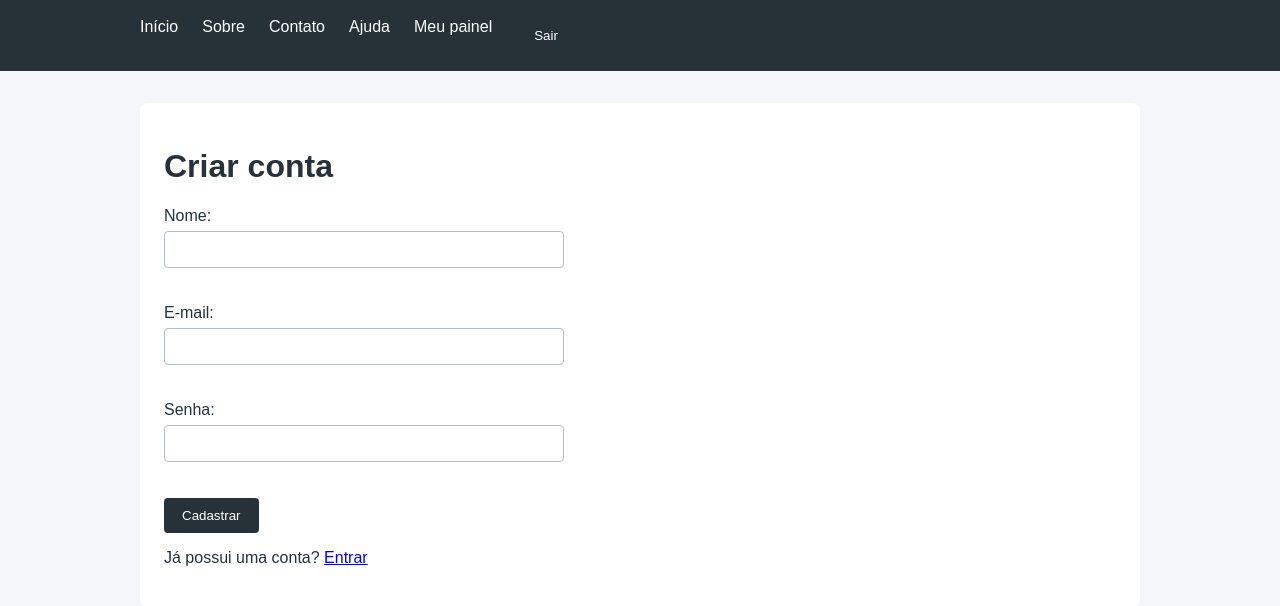
After one commit to alekus2/Conta-comigo, a Flask app: page /cadastro in a window 1280 px wide. The commit adds this page. Shown: the top 606 px of the page. Run offline with Flask 3, Linux system fonts and the light colour scheme; a user stored in the database is signed in; some libraries are stand-ins or nearby versions.

Commit message:
- autenticação, hash de senhas, criação do banco de dados e funções de estabelecer conexão com banco, alias de CRUD.

```diff
--- a/app.py
+++ b/app.py
@@ -1,9 +1,20 @@
 
-from flask import Flask, render_template, request, redirect, url_for, abort
+from flask import Flask, render_template, request, redirect, url_for, abort, session
+from flask_wtf.csrf import CSRFProtect
+from werkzeug.security import generate_password_hash, check_password_hash
 from pathlib import Path
+from functools import wraps
 import sqlite3
+import os
 
 app = Flask(__name__)
+
+app.config["SECRET_KEY"] = os.environ.get(
+    "FLASK_SECRET_KEY",
+    "chave-temporaria-apenas-para-estudo"
+)
+
+CSRFProtect(app)
 
 DB_PATH = Path(__file__).resolve().parent / "contatos.db"
 
@@ -11,7 +22,34 @@ DB_PATH = Path(__file__).resolve().parent / "contatos.db"
 def conectar_banco():
     conexao = sqlite3.connect(DB_PATH)
     conexao.row_factory = sqlite3.Row
+    conexao.execute("PRAGMA foreign_keys = ON")
     return conexao
+
+
+def validar_contato(nome, email):
+    if not nome or not email:
+        return "Preencha seu nome e seu e-mail."
+
+    if len(nome) > 100:
+        return "O nome deve ter no máximo 100 caracteres."
+
+    if len(email) > 254:
+        return "O e-mail é muito longo."
+
+    if email.count("@") != 1:
+        return "Digite um e-mail válido."
+
+    parte_local, dominio = email.rsplit("@", 1)
+
+    if (
+        not parte_local
+        or "." not in dominio
+        or dominio.startswith(".")
+        or dominio.endswith(".")
+    ):
+        return "Digite um e-mail válido."
+
+    return ""
 
 
 def criar_tabela():
@@ -22,12 +60,38 @@ def criar_tabela():
 
     try:
         conexao.executescript(sql)
+
+        colunas = {
+            linha["name"]
+            for linha in conexao.execute(
+                "PRAGMA table_info(contatos)"
+            ).fetchall()
+        }
+
+        if "usuario_id" not in colunas:
+            conexao.execute("""
+                ALTER TABLE contatos
+                ADD COLUMN usuario_id INTEGER
+                REFERENCES usuarios(id) DEFAULT NULL
+            """)
+
         conexao.commit()
     finally:
         conexao.close()
 
 
 criar_tabela()
+
+
+def login_requerido(funcao):
+    @wraps(funcao)
+    def decorada(*args, **kwargs):
+        if session.get("usuario_id") is None:
+            return redirect(url_for("login"))
+
+        return funcao(*args, **kwargs)
+
+    return decorada
 
 
 @app.route("/")
@@ -45,8 +109,126 @@ def ajuda():
     return render_template("ajuda.html")
 
 
+@app.route("/cadastro", methods=["GET", "POST"])
+def cadastro():
+    nome = ""
+    email = ""
+    erro = ""
+
+    if request.method == "POST":
+        nome = request.form.get("nome", "").strip()
+        email = request.form.get("email", "").strip().lower()
+        senha = request.form.get("senha", "")
+
+        erro = validar_contato(nome, email)
+
+        if not erro and len(senha) < 8:
+            erro = "A senha deve ter pelo menos 8 caracteres."
+
+        if not erro:
+            senha_hash = generate_password_hash(senha)
+            conexao = conectar_banco()
+
+            try:
+                conexao.execute(
+                    """
+                    INSERT INTO usuarios (nome, email, senha_hash)
+                    VALUES (?, ?, ?)
+                    """,
+                    (nome, email, senha_hash)
+                )
+                conexao.commit()
+            except sqlite3.IntegrityError:
+                erro = "Já existe uma conta com esse e-mail."
+            finally:
+                conexao.close()
+
+            if not erro:
+                return redirect(url_for("login"))
+
+    return render_template(
+        "cadastro.html",
+        nome=nome,
+        email=email,
+        erro=erro
+    )
+
+
+@app.route("/login", methods=["GET", "POST"])
+def login():
+    email = ""
+    erro = ""
+
+    if request.method == "POST":
+        email = request.form.get("email", "").strip().lower()
+        senha = request.form.get("senha", "")
+
+        conexao = conectar_banco()
+
+        try:
+            usuario = conexao.execute(
+                """
+                SELECT id, nome, email, senha_hash
+                FROM usuarios
+                WHERE email = ?
+                """,
+                (email,)
+            ).fetchone()
+        finally:
+            conexao.close()
+
+        if usuario and check_password_hash(
+            usuario["senha_hash"], senha
+        ):
+            session.clear()
+            session["usuario_id"] = usuario["id"]
+
+            return redirect(url_for("painel"))
+
+        erro = "E-mail ou senha incorretos."
+
+    return render_template(
+        "login.html",
+        email=email,
+        erro=erro
+    )
+
+
+@app.route("/painel")
+@login_requerido
+def painel():
+    usuario_id = session["usuario_id"]
+    conexao = conectar_banco()
+
+    try:
+        usuario = conexao.execute(
+            """
+            SELECT id, nome, email
+            FROM usuarios
+            WHERE id = ?
+            """,
+            (usuario_id,)
+        ).fetchone()
+    finally:
+        conexao.close()
+
+    if usuario is None:
+        session.clear()
+        return redirect(url_for("login"))
+
+    return render_template("painel.html", usuario=usuario)
+
+
+@app.route("/sair", methods=["POST"])
+def sair():
+    session.clear()
+    return redirect(url_for("inicio"))
+
+
 @app.route("/contato", methods=["GET", "POST"])
+@login_requerido
 def contato():
+    usuario_id = session["usuario_id"]
     nome = ""
     email = ""
     erro = ""
@@ -56,27 +238,35 @@ def contato():
         nome = request.form.get("nome", "").strip()
         email = request.form.get("email", "").strip()
 
-        if nome and email:
+        erro = validar_contato(nome, email)
+
+        if not erro:
             conexao = conectar_banco()
 
             try:
                 conexao.execute(
-                    "INSERT INTO contatos (nome, email) VALUES (?, ?)",
-                    (nome, email)
+                    """
+                    INSERT INTO contatos (nome, email, usuario_id)
+                    VALUES (?, ?, ?)
+                    """,
+                    (nome, email, usuario_id)
                 )
                 conexao.commit()
+                enviado = True
             finally:
                 conexao.close()
-
-            enviado = True
-        else:
-            erro = "Preencha seu nome e seu e-mail."
 
     conexao = conectar_banco()
 
     try:
         contatos = conexao.execute(
-            "SELECT id, nome, email FROM contatos ORDER BY id DESC"
+            """
+            SELECT id, nome, email
+            FROM contatos
+            WHERE usuario_id = ?
+            ORDER BY id DESC
+            """,
+            (usuario_id,)
         ).fetchall()
     finally:
         conexao.close()
@@ -92,36 +282,46 @@ def contato():
 
 
 @app.route("/contato/<int:id>/editar", methods=["GET", "POST"])
+@login_requerido
 def editar_contato(id):
+    usuario_id = session["usuario_id"]
     conexao = conectar_banco()
 
     try:
-        contato = conexao.execute(
-            "SELECT id, nome, email FROM contatos WHERE id = ?",
-            (id,)
+        contato_db = conexao.execute(
+            """
+            SELECT id, nome, email
+            FROM contatos
+            WHERE id = ? AND usuario_id = ?
+            """,
+            (id, usuario_id)
         ).fetchone()
 
-        if contato is None:
+        if contato_db is None:
             abort(404)
 
-        nome = contato["nome"]
-        email = contato["email"]
+        nome = contato_db["nome"]
+        email = contato_db["email"]
         erro = ""
 
         if request.method == "POST":
             nome = request.form.get("nome", "").strip()
             email = request.form.get("email", "").strip()
 
-            if nome and email:
+            erro = validar_contato(nome, email)
+
+            if not erro:
                 conexao.execute(
-                    "UPDATE contatos SET nome = ?, email = ? WHERE id = ?",
-                    (nome, email, id)
+                    """
+                    UPDATE contatos
+                    SET nome = ?, email = ?
+                    WHERE id = ? AND usuario_id = ?
+                    """,
+                    (nome, email, id, usuario_id)
                 )
                 conexao.commit()
 
                 return redirect(url_for("contato"))
-            else:
-                erro = "Preencha seu nome e seu e-mail."
 
         return render_template(
             "editar_contato.html",
@@ -135,13 +335,18 @@ def editar_contato(id):
 
 
 @app.route("/contato/<int:id>/excluir", methods=["POST"])
+@login_requerido
 def excluir_contato(id):
+    usuario_id = session["usuario_id"]
     conexao = conectar_banco()
 
     try:
         conexao.execute(
-            "DELETE FROM contatos WHERE id = ?",
-            (id,)
+            """
+            DELETE FROM contatos
+            WHERE id = ? AND usuario_id = ?
+            """,
+            (id, usuario_id)
         )
         conexao.commit()
     finally:
--- a/schema.sql
+++ b/schema.sql
@@ -1,5 +1,14 @@
+
+CREATE TABLE IF NOT EXISTS usuarios (
+    id INTEGER PRIMARY KEY AUTOINCREMENT,
+    nome TEXT NOT NULL,
+    email TEXT NOT NULL UNIQUE,
+    senha_hash TEXT NOT NULL
+);
+
 CREATE TABLE IF NOT EXISTS contatos (
     id INTEGER PRIMARY KEY AUTOINCREMENT,
     nome TEXT NOT NULL,
-    email TEXT NOT NULL
+    email TEXT NOT NULL,
+    usuario_id INTEGER REFERENCES usuarios(id)
 );
--- a/static/styles.css
+++ b/static/styles.css
@@ -84,3 +84,7 @@ button:hover {
         padding: 16px;
     }
 }
+
+.logout-form {
+    margin: 0;
+}
--- a/templates/base.html
+++ b/templates/base.html
@@ -1,10 +1,13 @@
-<!DOCTYPE html>
+<!doctype html>
 <html lang="pt-BR">
   <head>
-    <meta charset="UTF-8">
-    <meta name="viewport" content="width=device-width, initial-scale=1.0">
+    <meta charset="UTF-8" />
+    <meta name="viewport" content="width=device-width, initial-scale=1.0" />
     <title>{% block title %}Meu aplicativo Flask{% endblock %}</title>
-    <link rel="stylesheet" href="{{ url_for('static', filename='styles.css') }}">
+    <link
+      rel="stylesheet"
+      href="{{ url_for('static', filename='styles.css') }}"
+    />
   </head>
   <body>
     <header class="cabecalho">
@@ -13,11 +16,21 @@
         <a href="{{ url_for('sobre') }}">Sobre</a>
         <a href="{{ url_for('contato') }}">Contato</a>
         <a href="{{ url_for('ajuda') }}">Ajuda</a>
+
+        {% if session.get("usuario_id") %}
+        <a href="{{ url_for('painel') }}">Meu painel</a>
+
+        <form action="{{ url_for('sair') }}" method="POST" class="logout-form">
+          <input type="hidden" name="csrf_token" value="{{ csrf_token() }}" />
+          <button type="submit">Sair</button>
+        </form>
+        {% else %}
+        <a href="{{ url_for('cadastro') }}">Cadastro</a>
+        <a href="{{ url_for('login') }}">Entrar</a>
+        {% endif %}
       </nav>
     </header>
 
-    <main class="container">
-        {% block content %}{% endblock %}
-    </main>
+    <main class="container">{% block content %}{% endblock %}</main>
   </body>
 </html>
--- /dev/null
+++ b/templates/cadastro.html
@@ -0,0 +1,35 @@
+
+{% extends "base.html" %}
+
+{% block title %}Cadastro{% endblock %}
+
+{% block content %}
+    <h1>Criar conta</h1>
+
+    {% if erro %}
+        <p class="erro">{{ erro }}</p>
+    {% endif %}
+
+    <form action="{{ url_for('cadastro') }}" method="POST">
+        <input type="hidden" name="csrf_token" value="{{ csrf_token() }}">
+
+        <label for="nome">Nome:</label>
+        <input type="text" id="nome" name="nome" value="{{ nome }}" maxlength="100" required>
+
+        <br><br>
+
+        <label for="email">E-mail:</label>
+        <input type="email" id="email" name="email" value="{{ email }}" maxlength="254" required>
+
+        <br><br>
+
+        <label for="senha">Senha:</label>
+        <input type="password" id="senha" name="senha" minlength="8" required>
+
+        <br><br>
+
+        <button type="submit">Cadastrar</button>
+    </form>
+
+    <p>Já possui uma conta? <a href="{{ url_for('login') }}">Entrar</a></p>
+{% endblock %}
--- a/templates/editar_contato.html
+++ b/templates/editar_contato.html
@@ -10,6 +10,7 @@
     {% endif %}
 
     <form action="{{ url_for('editar_contato', id=contato_id) }}" method="POST">
+        <input type="hidden" name="csrf_token" value="{{ csrf_token() }}">
         <label for="nome">Nome:</label>
         <input type="text" id="nome" name="nome" value="{{ nome }}" required>
 
```
Also changed, not shown: templates/contato.html (+14 -19 lines), templates/login.html (added, +29 -0 lines), templates/painel.html (added, +12 -0 lines), contatos.db. Lines whose indentation alone changed are shown as unchanged.
